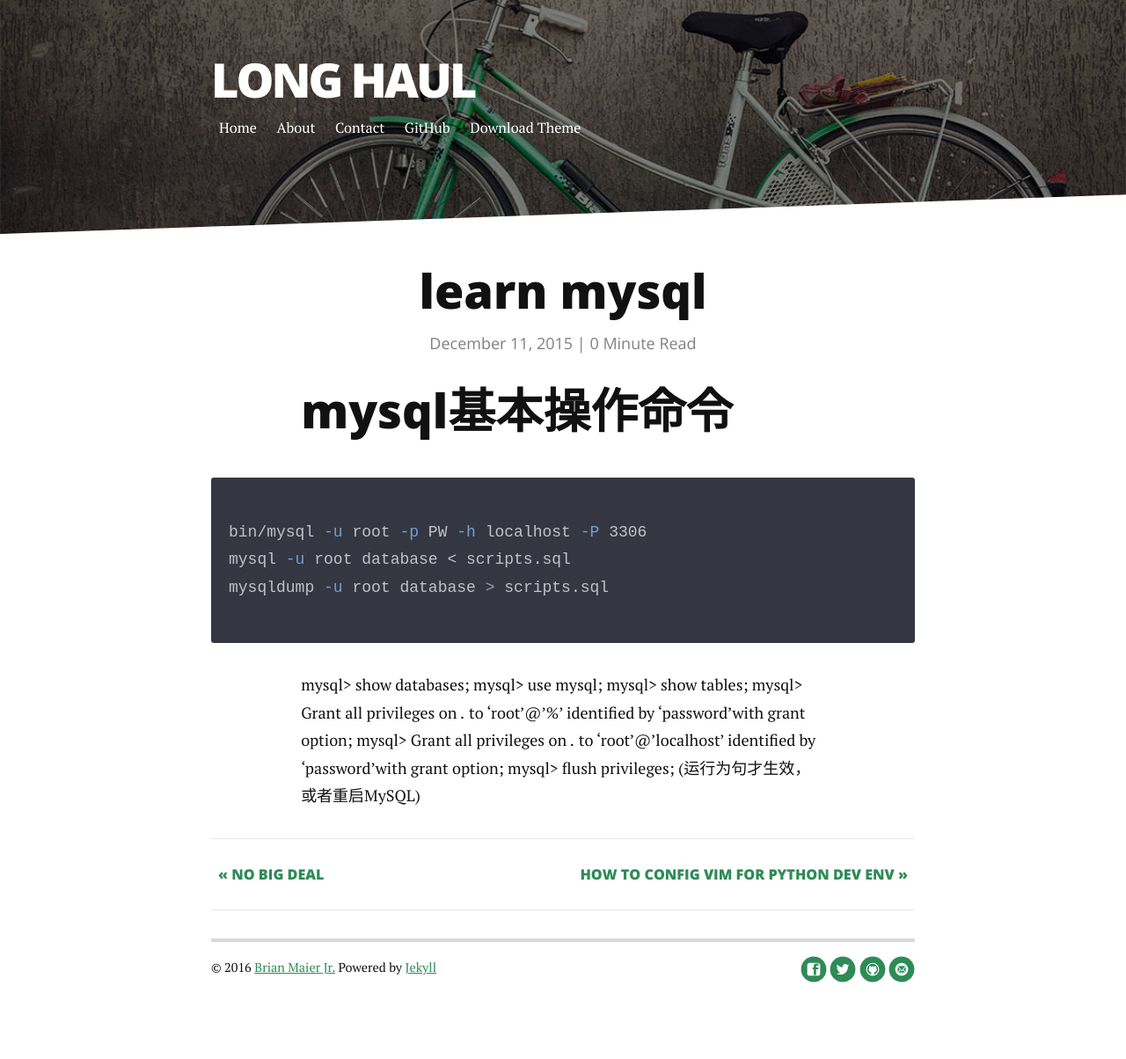
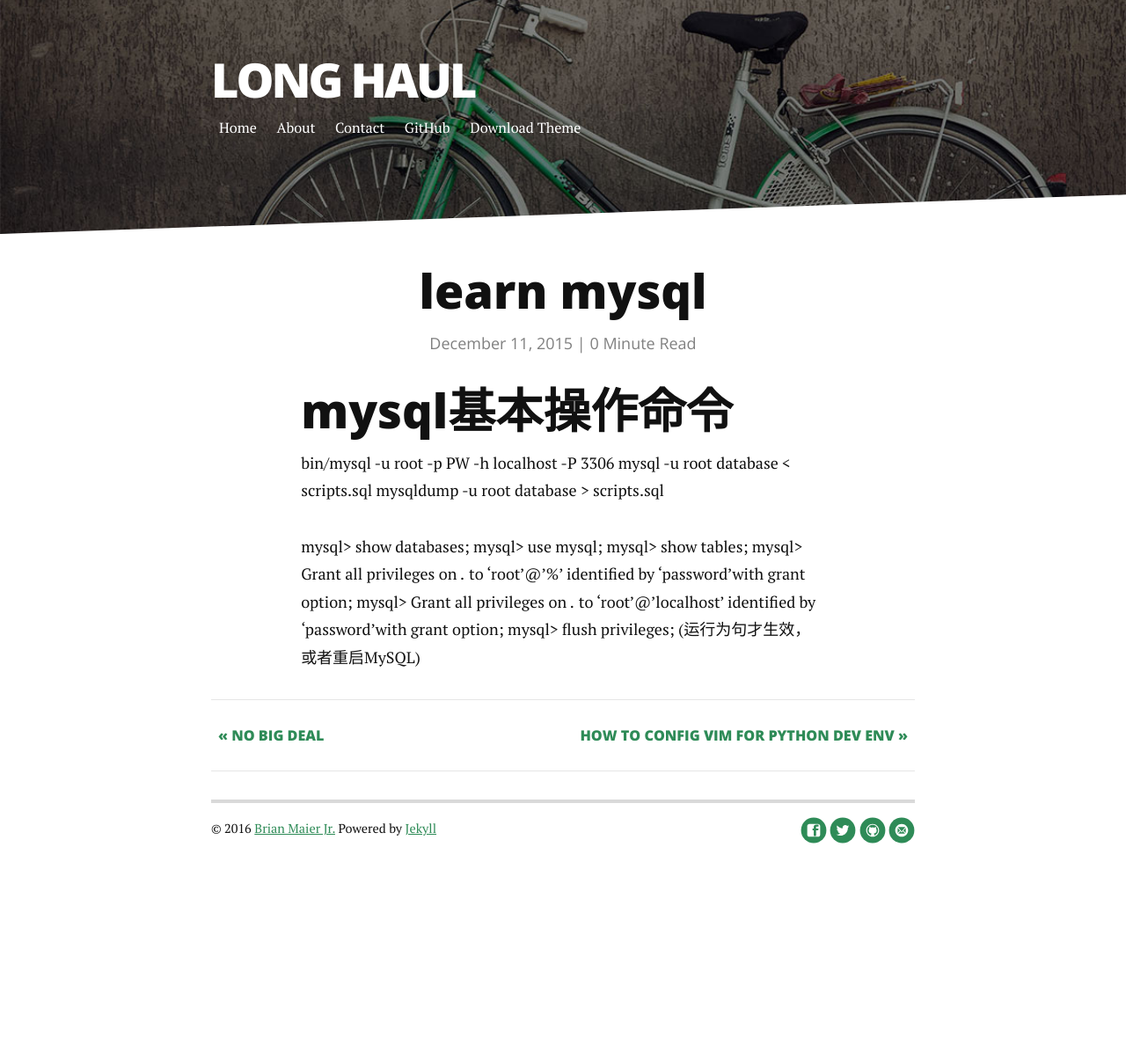
Before and after one commit to rexlee8776/rexlee8776.github.io, a Jekyll site: the page built from _posts/15-12-11-learn-mysql.md, in a window 1280 px wide. Shown: the whole page at 88% size. Built offline with Jekyll 4.4.1, drawn with Linux system fonts in a browser that asks for light colours; nearby versions of some CDN libraries; Markdown is read by kramdown in place of the engine named in the settings; after the commit the page ends 1047 px from its top, so only the background shows below that.

Commit message:
fix bug
Signed-off-by: evilittle <rexlee8776@gmail.com>

```diff
--- a/_posts/15-12-11-learn-mysql.md
+++ b/_posts/15-12-11-learn-mysql.md
@@ -7,11 +7,9 @@ description: it's a long long way
 ---
 #mysql基本操作命令
 
-{% highlight shell %}
 bin/mysql -u root -p PW -h localhost -P 3306
 mysql -u root database < scripts.sql
 mysqldump -u root database > scripts.sql
-{% endhighlight %}
 
 mysql> show databases;
 mysql> use mysql;
```
